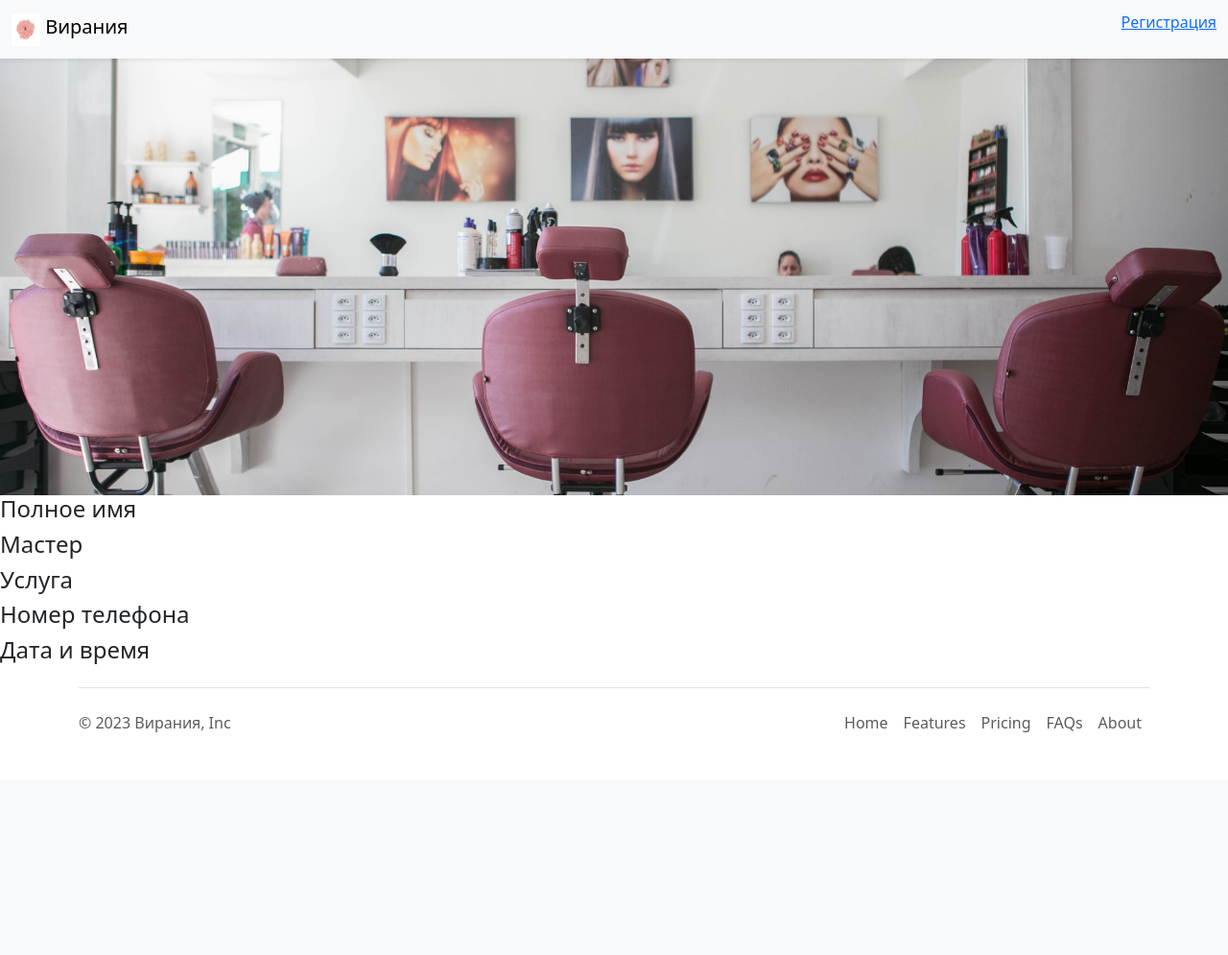
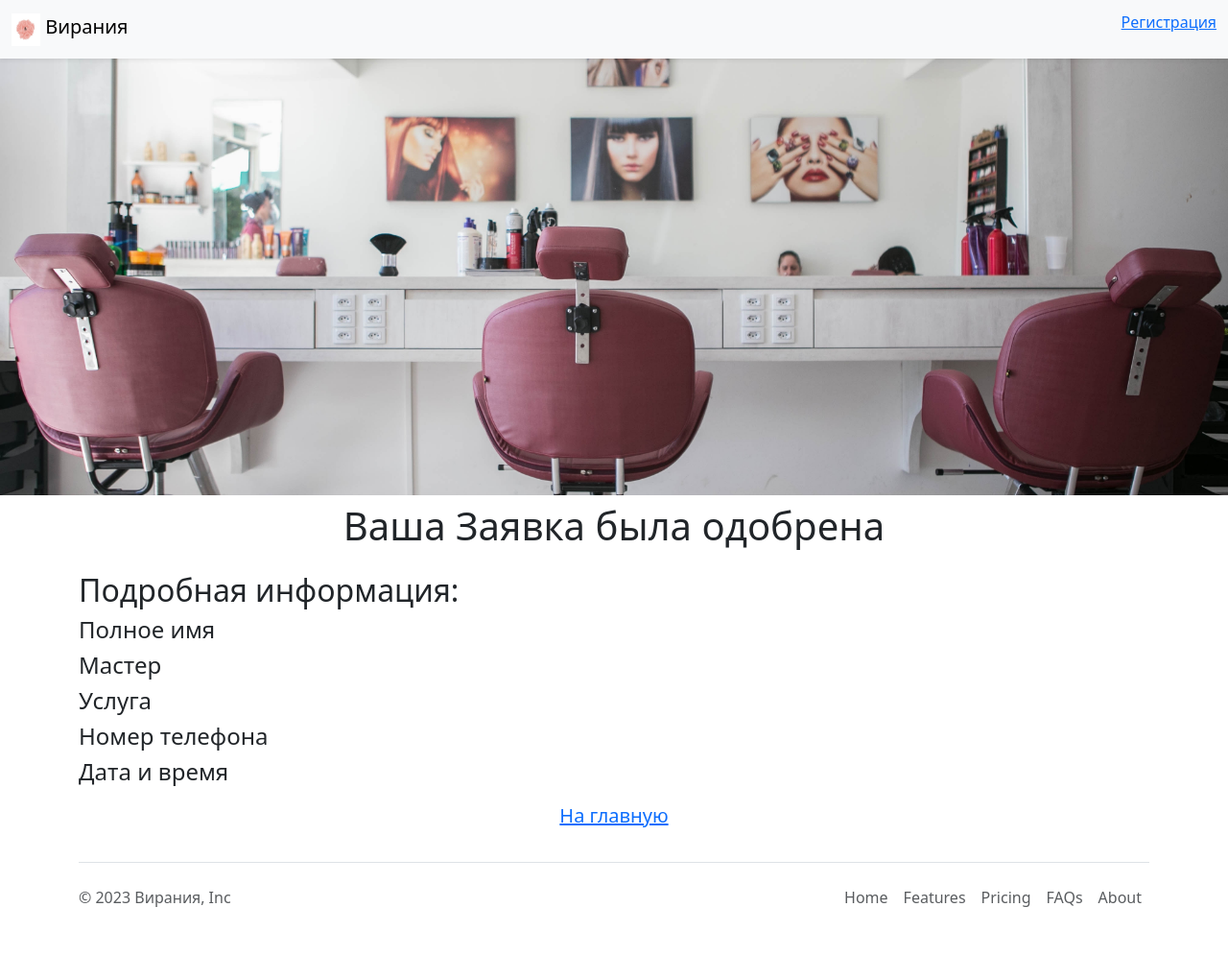
Before and after one commit to mazytka/cursach, a Flask app: template templates/application_submitted.html in a window 1280 px wide. Shown: the whole page at 96% size. Before the commit the page ends 763 px from the top, so only its background shows below. Run offline with Flask 3, Linux system fonts and the light colour scheme; the template is opened without the code that fills it, so the values that code supplies are empty.

```diff
--- a/templates/application_submitted.html
+++ b/templates/application_submitted.html
@@ -10,6 +10,9 @@
 <body>
     {% include 'nav.html' %}
     {% include 'banner.html' %}
+    <div class="container">
+    <h1 class="text-center mb-4 mt-2">Ваша Заявка была одобрена</h1>
+    <h2>Подробная информация:</h2>
     <h4>Полное имя</h4>
     <div>{{data.full_name}}</div>
 
@@ -24,6 +27,10 @@
 
     <h4>Дата и время</h4>
     <div>{{data.date}}</div>
+    </div>
+    <div class="text-center">
+     <button class="btn-lg btn"><a href="{{url_for('hello')}}">На главную</a></button>
+     </div>
     {% include 'footer.html' %}
 </body>
 </html>
```
